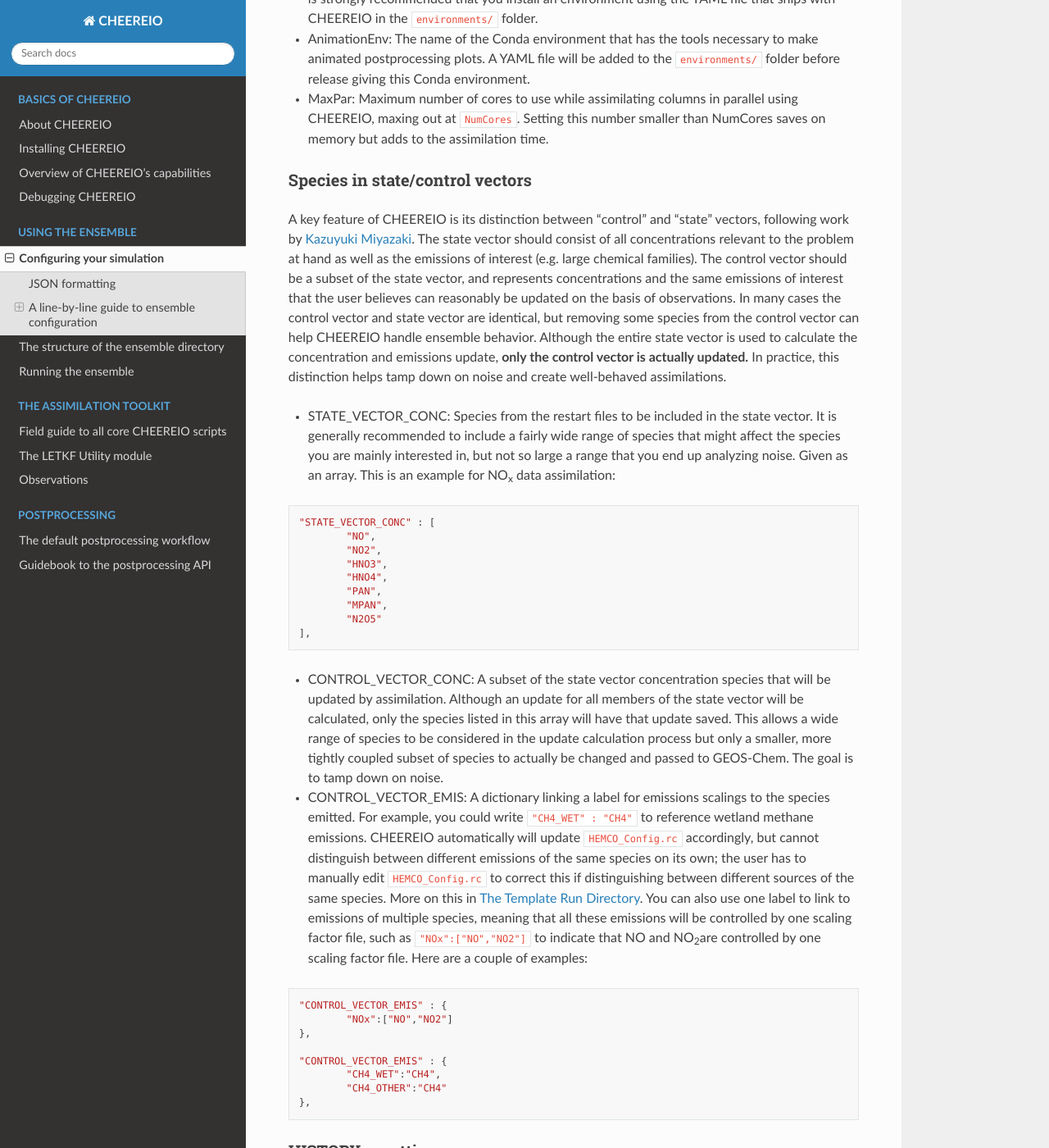
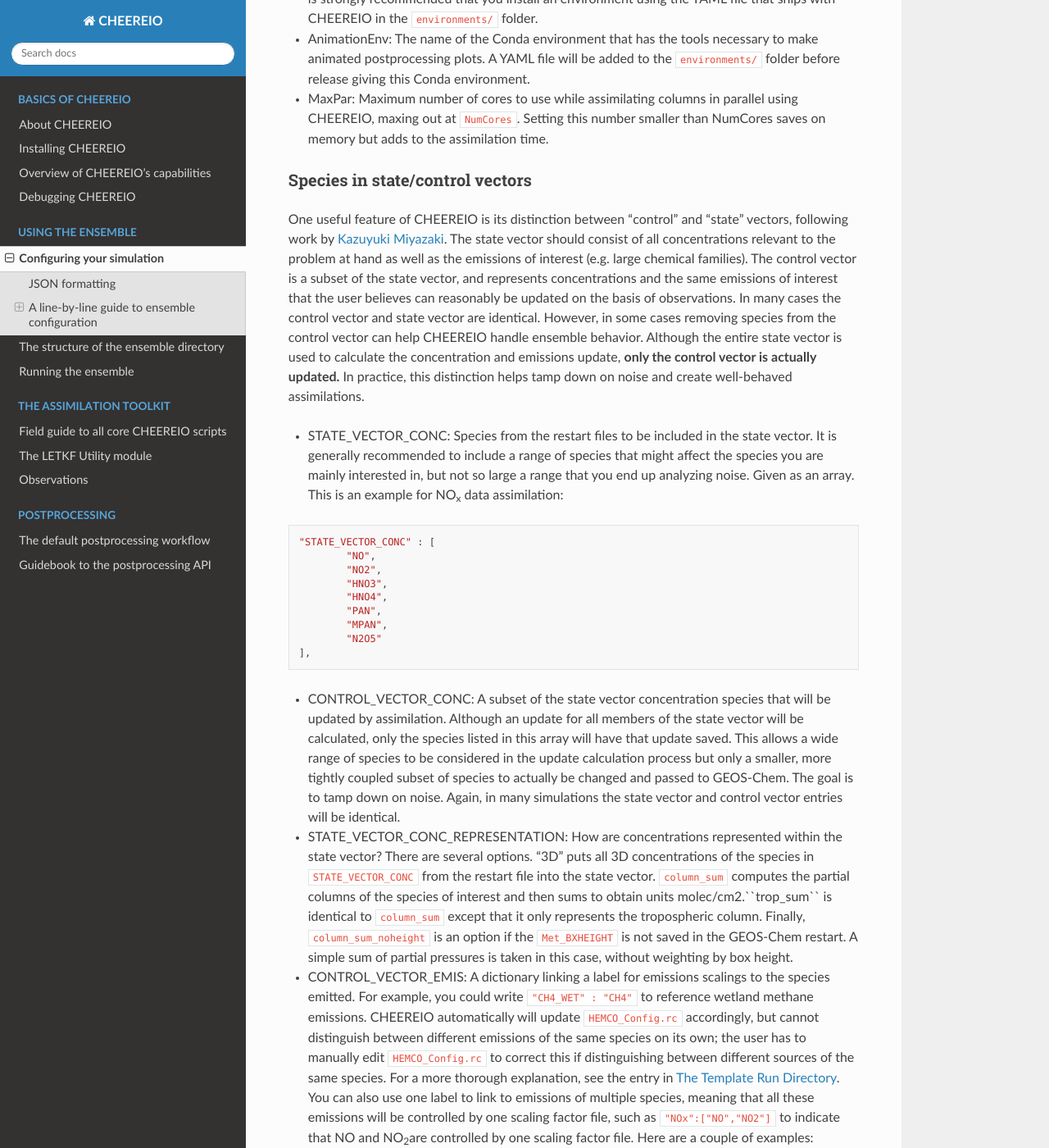
Before and after one commit to drewpendergrass/CHEEREIO, a Sphinx documentation site: the page built from docs/The-ensemble-configuration-file.rst, in a window 1280 px wide and 1400 px high, scrolled down 5743 px. Shown: the whole window at 82% size. Built offline with Sphinx 7.4.7 and the Read the Docs theme 2.0.0, drawn with Linux system fonts in a browser that asks for light colours.

Commit message:
update state/control vector

```diff
--- a/docs/The-ensemble-configuration-file.rst
+++ b/docs/The-ensemble-configuration-file.rst
@@ -135,9 +135,9 @@
 Species in state/control vectors
 ~~~~~~~~~~~~~
 
-A key feature of CHEEREIO is its distinction between "control" and "state" vectors, following work by `Kazuyuki Miyazaki <https://science.jpl.nasa.gov/people/Miyazaki/>`__. The state vector should consist of all concentrations relevant to the problem at hand as well as the emissions of interest (e.g. large chemical families). The control vector should be a subset of the state vector, and represents concentrations and the same emissions of interest that the user believes can reasonably be updated on the basis of observations. In many cases the control vector and state vector are identical, but removing some species from the control vector can help CHEEREIO handle ensemble behavior. Although the entire state vector is used to calculate the concentration and emissions update, **only the control vector is actually updated.** In practice, this distinction helps tamp down on noise and create well-behaved assimilations.
+One useful feature of CHEEREIO is its distinction between "control" and "state" vectors, following work by `Kazuyuki Miyazaki <https://science.jpl.nasa.gov/people/Miyazaki/>`__. The state vector should consist of all concentrations relevant to the problem at hand as well as the emissions of interest (e.g. large chemical families). The control vector is a subset of the state vector, and represents concentrations and the same emissions of interest that the user believes can reasonably be updated on the basis of observations. In many cases the control vector and state vector are identical. However, in some cases removing species from the control vector can help CHEEREIO handle ensemble behavior. Although the entire state vector is used to calculate the concentration and emissions update, **only the control vector is actually updated.** In practice, this distinction helps tamp down on noise and create well-behaved assimilations.
 
-* STATE_VECTOR_CONC: Species from the restart files to be included in the state vector. It is generally recommended to include a fairly wide range of species that might affect the species you are mainly interested in, but not so large a range that you end up analyzing noise. Given as an array. This is an example for NO\ :sub:`x` data assimilation:
+* STATE_VECTOR_CONC: Species from the restart files to be included in the state vector. It is generally recommended to include a range of species that might affect the species you are mainly interested in, but not so large a range that you end up analyzing noise. Given as an array. This is an example for NO\ :sub:`x` data assimilation:
 ::
 
 	"STATE_VECTOR_CONC" : [
@@ -150,8 +150,9 @@
 		"N2O5"
 	],
 
-* CONTROL_VECTOR_CONC: A subset of the state vector concentration species that will be updated by assimilation. Although an update for all members of the state vector will be calculated, only the species listed in this array will have that update saved. This allows a wide range of species to be considered in the update calculation process but only a smaller, more tightly coupled subset of species to actually be changed and passed to GEOS-Chem. The goal is to tamp down on noise.
-* CONTROL_VECTOR_EMIS: A dictionary linking a label for emissions scalings to the species emitted. For example, you could write ``"CH4_WET" : "CH4"`` to reference wetland methane emissions. CHEEREIO automatically will update ``HEMCO_Config.rc`` accordingly, but cannot distinguish between different emissions of the same species on its own; the user has to manually edit ``HEMCO_Config.rc`` to correct this if distinguishing between different sources of the same species. More on this in :ref:`Template`. You can also use one label to link to emissions of multiple species, meaning that all these emissions will be controlled by one scaling factor file, such as ``"NOx":["NO","NO2"]`` to indicate that NO and NO\ :sub:`2`\ are controlled by one scaling factor file. Here are a couple of examples:
+* CONTROL_VECTOR_CONC: A subset of the state vector concentration species that will be updated by assimilation. Although an update for all members of the state vector will be calculated, only the species listed in this array will have that update saved. This allows a wide range of species to be considered in the update calculation process but only a smaller, more tightly coupled subset of species to actually be changed and passed to GEOS-Chem. The goal is to tamp down on noise. Again, in many simulations the state vector and control vector entries will be identical.
+* STATE_VECTOR_CONC_REPRESENTATION: How are concentrations represented within the state vector? There are several options. "3D" puts all 3D concentrations of the species in ``STATE_VECTOR_CONC`` from the restart file into the state vector. ``column_sum`` computes the partial columns of the species of interest and then sums to obtain units molec/cm2.``trop_sum`` is identical to ``column_sum`` except that it only represents the tropospheric column. Finally, ``column_sum_noheight`` is an option if the ``Met_BXHEIGHT`` is not saved in the GEOS-Chem restart. A simple sum of partial pressures is taken in this case, without weighting by box height.
+* CONTROL_VECTOR_EMIS: A dictionary linking a label for emissions scalings to the species emitted. For example, you could write ``"CH4_WET" : "CH4"`` to reference wetland methane emissions. CHEEREIO automatically will update ``HEMCO_Config.rc`` accordingly, but cannot distinguish between different emissions of the same species on its own; the user has to manually edit ``HEMCO_Config.rc`` to correct this if distinguishing between different sources of the same species. For a more thorough explanation, see the entry in :ref:`Template`. You can also use one label to link to emissions of multiple species, meaning that all these emissions will be controlled by one scaling factor file, such as ``"NOx":["NO","NO2"]`` to indicate that NO and NO\ :sub:`2`\ are controlled by one scaling factor file. Here are a couple of examples:
 ::
 
 	"CONTROL_VECTOR_EMIS" : {
```
